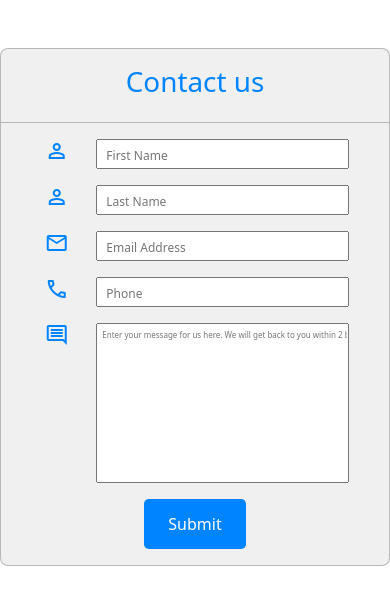
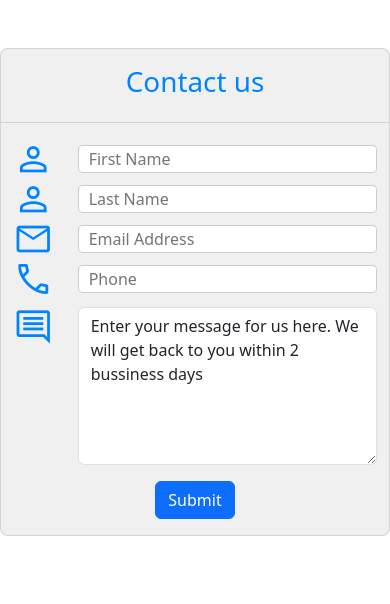
Before and after one commit to RobertoCarrera/rcsm-bc-bootstrap1-19_06_2023, a plain HTML site: page Ejercicio2/index.html in a window 390 px wide. Drawn offline with nearby package versions, Linux system fonts and the light colour scheme.

Commit message:
Acabado!

```diff
--- a/Ejercicio2/css/styles.css
+++ b/Ejercicio2/css/styles.css
@@ -1,79 +1,51 @@
-.form_section{
-    background-color: rgba(128, 128, 128, 0.116);
-    border: 1px solid rgba(128, 128, 128, 0.5);
-    border-radius: 0.5em;
-}
 
-.contact_section_title{
-    color: rgb(0, 132, 255);
-    border-bottom: 1px solid rgba(128, 128, 128, 0.5);
-}
-
+/* Seteamos todos los iconos de forma general
+porque todos tienen el mismo tamaño y color */
 .material-symbols-outlined{
     color: rgb(0, 132, 255);
     font-size: 2.5em;
 }
-body > div > div:nth-child(6) {
+
+/* Le damos el estilo al fondo y los bordes */
+.form_section{
+    background-color: rgba(128, 128, 128, 0.116);
+
+    border: 1px solid rgba(184, 183, 183, 0.5);
+    border-radius: 0.5em;
+}
+
+/* Le damos el color al texto y el borde inferior que se ve */
+.contact_section_title{
+    color: rgb(0, 132, 255);
+
+    border-bottom: 1px solid rgba(184, 183, 183, 0.5);
+}
+
+/* Le aplicamos el margen correcto al 6º div que no está separado bien */
+.contact_input_container:nth-child(6) {
 
     margin-top: 0.5em;
 }
+
+/* Aplicamos flex al container col de los símbolos para que siempre
+estén dentrados */
+.contact_input_container .simbolos{
+
+    display: flex;
+    justify-content: center;
+    align-items: center;
+}
+
+/* Aplicamos bordes a los 4 primeros inputs y forzamos que ocupen
+el ancho máximo posible */
 .contact_input input{
     width: 100%;
+
+    border: 1px solid rgba(184, 183, 183, 0.705);
+    border-radius: 0.3em;
 }
 
+/* Aplicamos estilos a los placeholders */
 .contact_input input::placeholder{
     padding-left: 0.5em;
 }
-
-.contact_input_container:nth-of-type(6) .contact_input input{
-    height: 10em;
-}
-
-.contact_input_container:nth-of-type(6) .contact_input input::placeholder{
-    position: absolute;
-    top: 0;
-    left: 0;
-    padding: 0.5em;
-}
-
-.contact_button button{
-    background-color: rgb(0, 132, 255);
-    color: white;
-    border-radius: 0.3em;
-    border: none;
-    padding: 0.8em 1.5em;
-}
-
-.contact_button button:hover {
-    background-color: black;
-}
-
-@media (max-width: 975px) {
-    .contact_input_container:nth-of-type(6) .contact_input input::placeholder {
-        font-size: 12px;
-        }
-    }
-
-@media (max-width: 768px) {
-    .contact_input_container{
-        margin: 1em;
-    }
-    .contact_input_container .col-2 .material-symbols-outlined{
-        font-size: 1.5em;
-    }
-    .contact_input_container .contact_input input::placeholder{
-        font-size: 14px;
-    }
-    .contact_input_container:nth-of-type(6) .contact_input input::placeholder {
-        font-size: 10px;
-    }
-}
-
-@media (max-width: 465px) {
-    .contact_input_container .contact_input input::placeholder{
-        font-size: 12px;
-    }
-    .contact_input_container:nth-of-type(6) .contact_input input::placeholder {
-        font-size: 8px;
-    }
-}
--- a/Ejercicio2/index.html
+++ b/Ejercicio2/index.html
@@ -9,68 +9,74 @@
         <title>Ejercicio 2</title>
     </head>
     <body>
+        <!-- Almacenamos todo en el container de Bootstrap -->
         <div class="container mt-5 text-center form_section">
+            <!-- Esta row sólo contiene el texto superior y le asignamos
+            un padding de 3 para que se genere espacio -->
             <div class="row p-3 contact_section_title">
                 <div class="col-12">
                     <h1>Contact us</h1>
                 </div>
-
             </div>
+            <!-- A partir de aquí, cada row contiene 2 columnas, una a la izquierda
+            con el logo y a la derecha el input -->
             <div class="row mt-3 justify-content-center align-items-center text-right contact_input_container">
-                <div class="col-2 col-sm-1">
+                <div class="col-2 col-sm-1 simbolos">
                     <span class="material-symbols-outlined">
                         person
                     </span>
                 </div>
-                <div class="col-10 .col-md-8 contact_input">
+                <div class="col-10 col-md-8 contact_input">
                     <input type="text" placeholder="First Name"/>
                 </div>
             </div>
             <div class="row justify-content-center align-items-center contact_input_container">
-                <div class="col-2 col-sm-1">
+                <div class="col-2 col-sm-1 simbolos">
                     <span class="material-symbols-outlined">
                         person
                     </span>
                 </div>
-                <div class="col-10 .col-md-8 contact_input">
+                <div class="col-10 col-md-8 contact_input">
                     <input type="text" placeholder="Last Name"/>
                 </div>
             </div>
             <div class="row justify-content-center align-items-center contact_input_container">
-                <div class="col-2 col-sm-1">
+                <div class="col-2 col-sm-1 simbolos">
                     <span class="material-symbols-outlined">
                         mail
                     </span>
                 </div>
-                <div class="col-10 .col-md-8 contact_input">
+                <div class="col-10 col-md-8 contact_input">
                     <input type="email" placeholder="Email Address"/>
                 </div>
             </div>
             <div class="row justify-content-center align-items-center contact_input_container">
-                <div class="col-2 col-sm-1">
+                <div class="col-2 col-sm-1 simbolos">
                     <span class="material-symbols-outlined">
                         call
                     </span>
                 </div>
-                <div class="col-10 .col-md-8 contact_input">
+                <div class="col-10 col-md-8 contact_input">
                     <input type="text" placeholder="Phone"/>
                 </div>
             </div>
+            <!-- Esta es la única que tiene una peculiaridad. Que el logo se mantiene arriba -->
             <div class="row justify-content-center align-items-center contact_input_container">
                 <!-- El align-self-start mantiene el icono arriba, como en el ejemplo -->
-                <div class="col-2 col-sm-1 align-self-start">
+                <div class="col-2 col-sm-1 align-self-start simbolos">
                     <span class="material-symbols-outlined">
                         comment
                     </span>
                 </div>
-                <div class="col-10 .col-md-8 contact_input">
-                    <input type="text" placeholder="Enter your message for us here. We will get back to you within 2 bussiness days."/>
+                <div class="col-10 col-md-8 contact_input">
+                    <textarea class="form-control" rows="6">Enter your message for us here. We will get back to you within 2 bussiness days</textarea>
                 </div>
             </div>
+            <!-- Esta row contiene el botón -->
             <div class="row m-3">
                 <div class="col">
                     <div class = "contact_button">
-                        <button type="submit">Submit</button>
+                        <button class="btn btn-primary" type="submit">Submit</button>
                     </div>
                 </div>
             </div>
```
Also changed, not shown: Ejercicio3/css/styles.css (+93 -33 lines), Ejercicio3/index.html (+4 -4 lines), Ejercicio5/css/styles.css (+38 -19 lines), Ejercicio5/index.html (+50 -15 lines).
